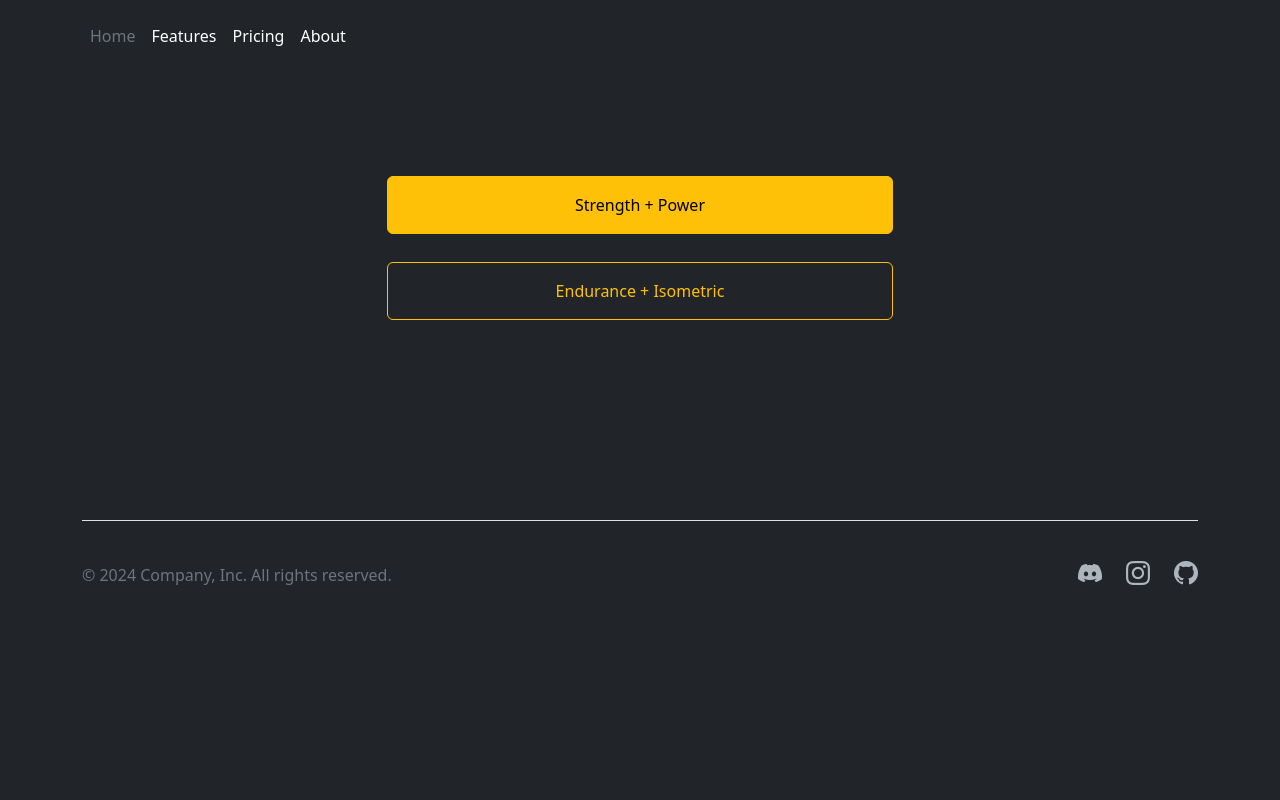
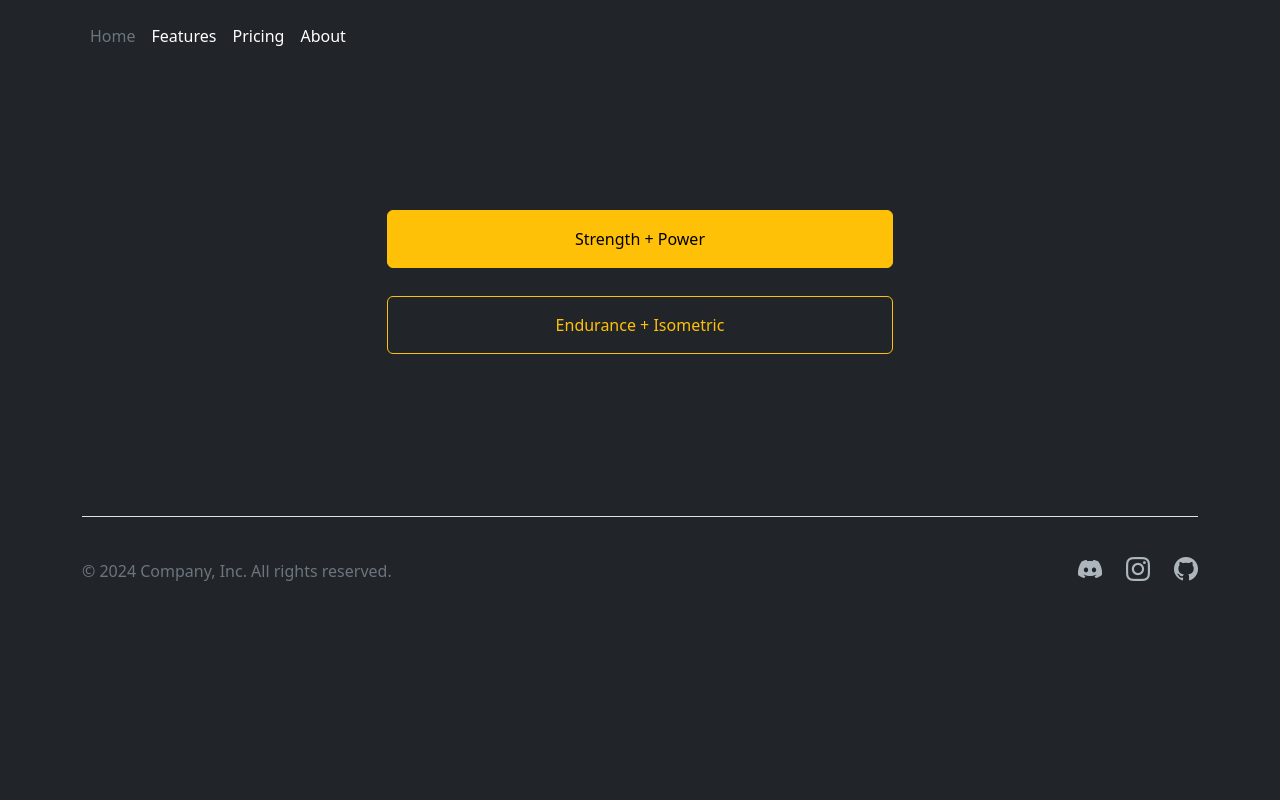
Before and after one commit to Harsh-0024/Handgrip_system, a Flask app: page / in a window 1280 px wide. Run offline with Flask 3, Linux system fonts and the light colour scheme.

Commit message:
improving symmetry

```diff
--- a/templates/footer.html
+++ b/templates/footer.html
@@ -1,5 +1,5 @@
 <div class="container">
-  <footer class="py-5" style="padding-top: 0px;">
+  <footer class="pb-5">
     <div class="d-flex flex-column flex-sm-row justify-content-between align-items-center py-4 my-4 border-top">
       <p class="text-center mb-0 text-secondary">© 2024 Company, Inc. All rights reserved.</p>
       <ul class="list-unstyled d-flex justify-content-center mt-3 flex-row">
--- a/templates/index.html
+++ b/templates/index.html
@@ -4,7 +4,7 @@
 {% include "header.html" %}
 {% block content %}
   <div class="the_main_block col-lg-6 col-xxl-4 my-5 mx-auto p-3 text-bg-dark">
-    <div class="d-grid gap-2 " style="margin-bottom: 24px;padding-top: 30px;padding-bottom: 30px;">
+    <div class="d-grid gap-2 " style="margin-bottom: 24px;padding-top: 64px;padding-bottom: 64px;">
       <button type="button" onclick="location.href='{{ url_for('program', mode='power') }}'" class="the_main_button btn btn-warning p-3">Strength + Power</button>
       <button type="button" onclick="location.href='{{ url_for('program', mode='endurance') }}'" class="the_main_button btn btn-outline-warning p-3">Endurance + Isometric</button>
     </div>
```
